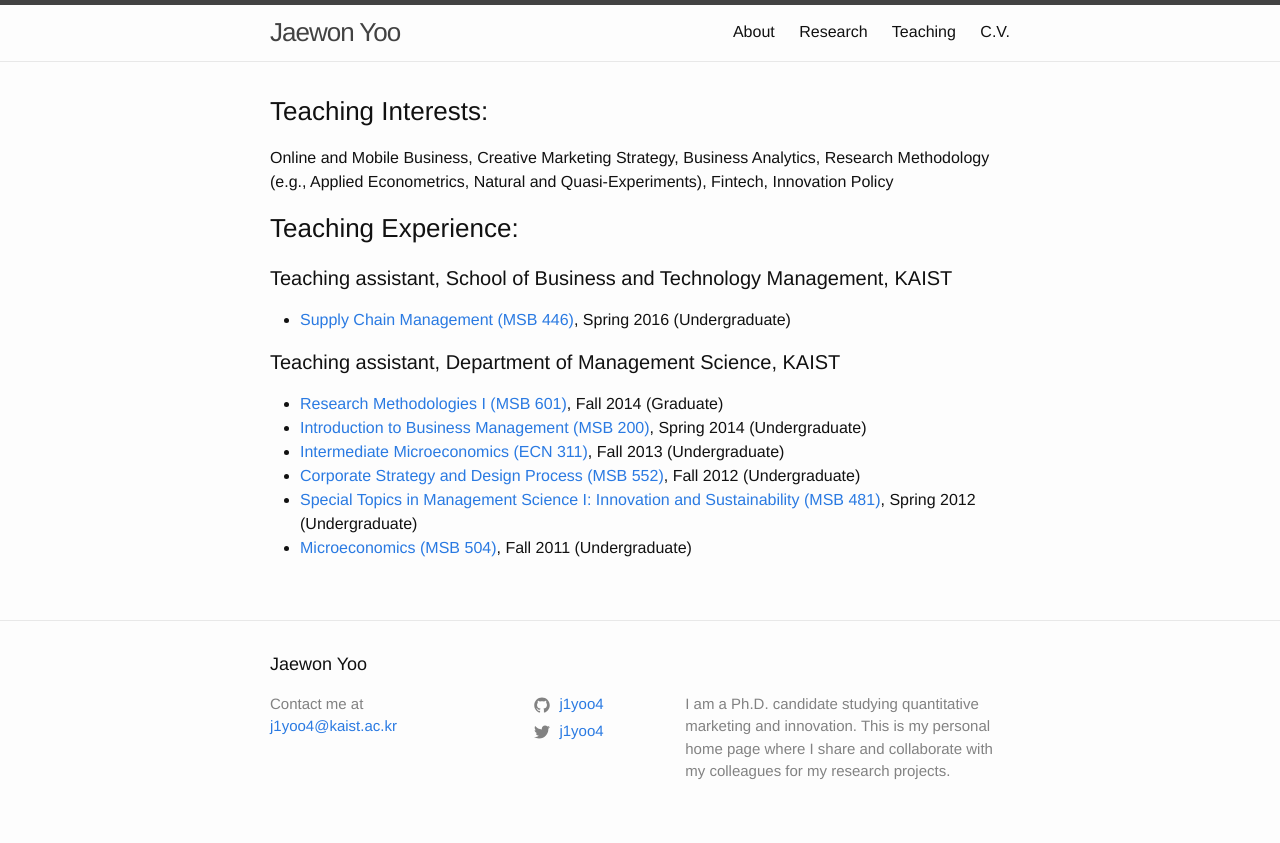
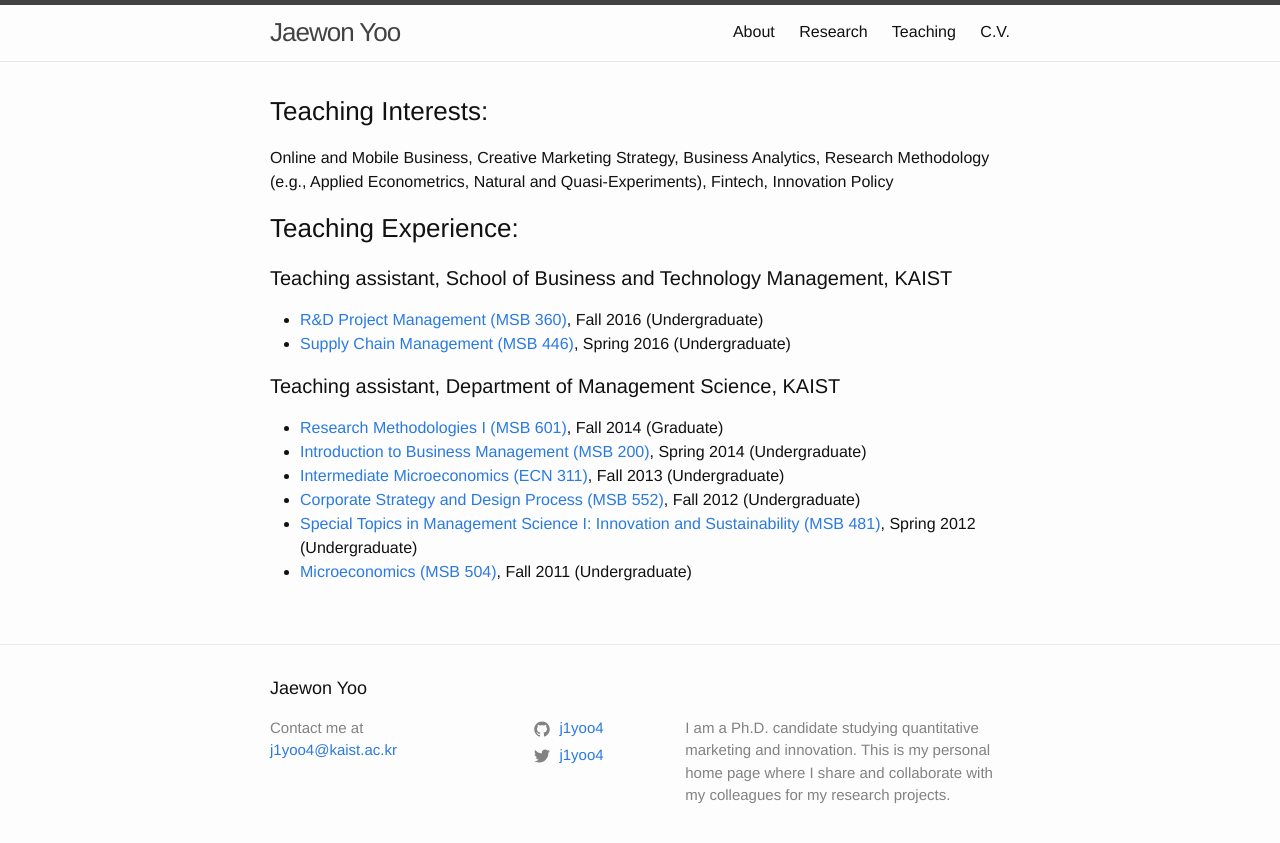
Before and after one commit to j1yoo/j1yoo.github.io, a Jekyll site: the page built from teaching.markdown, in a window 1280 px wide. Shown: the top 843 px of the page. Built offline with Jekyll 4.4.1, drawn with Linux system fonts in a browser that asks for light colours.

Commit message:
Update teaching.markdown

```diff
--- a/teaching.markdown
+++ b/teaching.markdown
@@ -9,6 +9,7 @@ Online and Mobile Business, Creative Marketing Strategy, Business Analytics, Res
 
 ### Teaching Experience:
 #### Teaching assistant, School of Business and Technology Management, KAIST
+* [R&D Project Management (MSB 360)](http://bulletin.kaist.ac.kr/html/en/?year=2016&id=en20161421&file=E){:target="_blank"}, Fall 2016 (Undergraduate)
 * [Supply Chain Management (MSB 446)](http://bulletin.kaist.ac.kr/html/en/?year=2016&id=en20161421&file=E){:target="_blank"}, Spring 2016 (Undergraduate)
 
 #### Teaching assistant, Department of Management Science, KAIST
```
